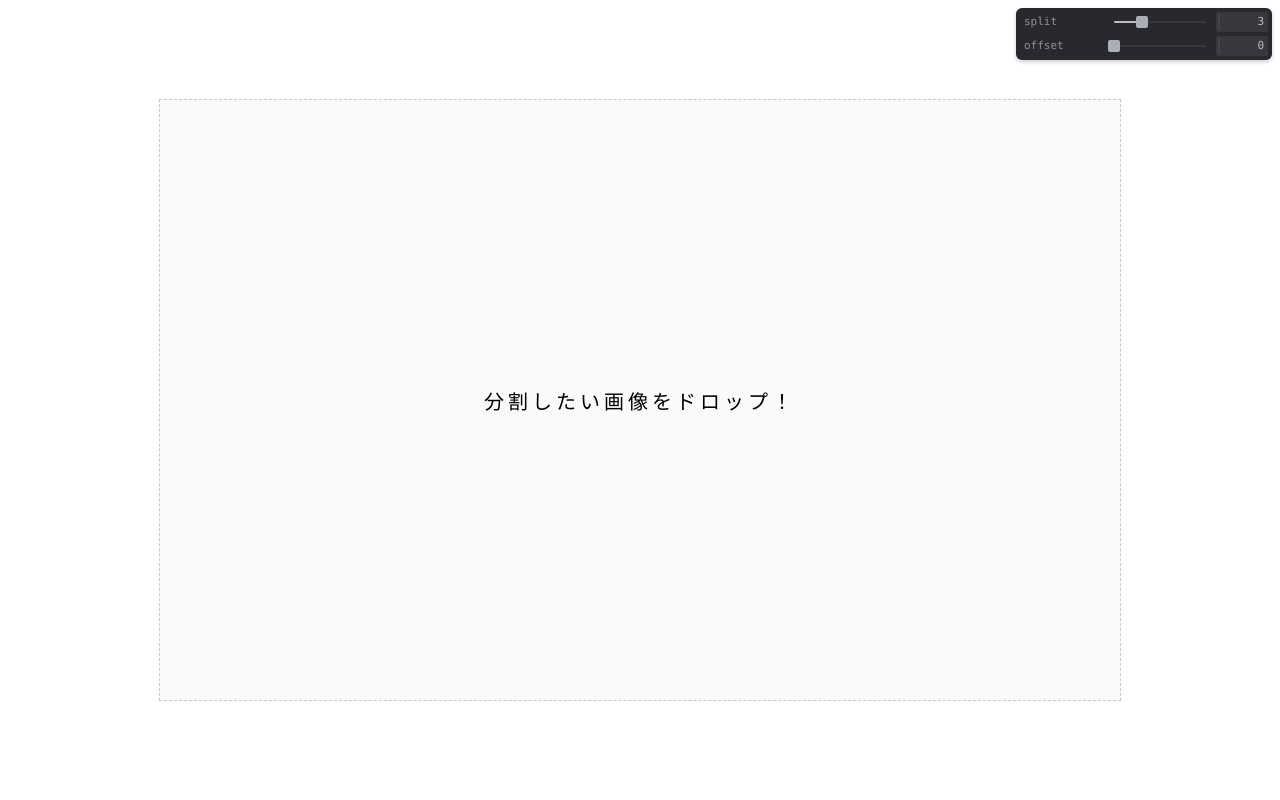
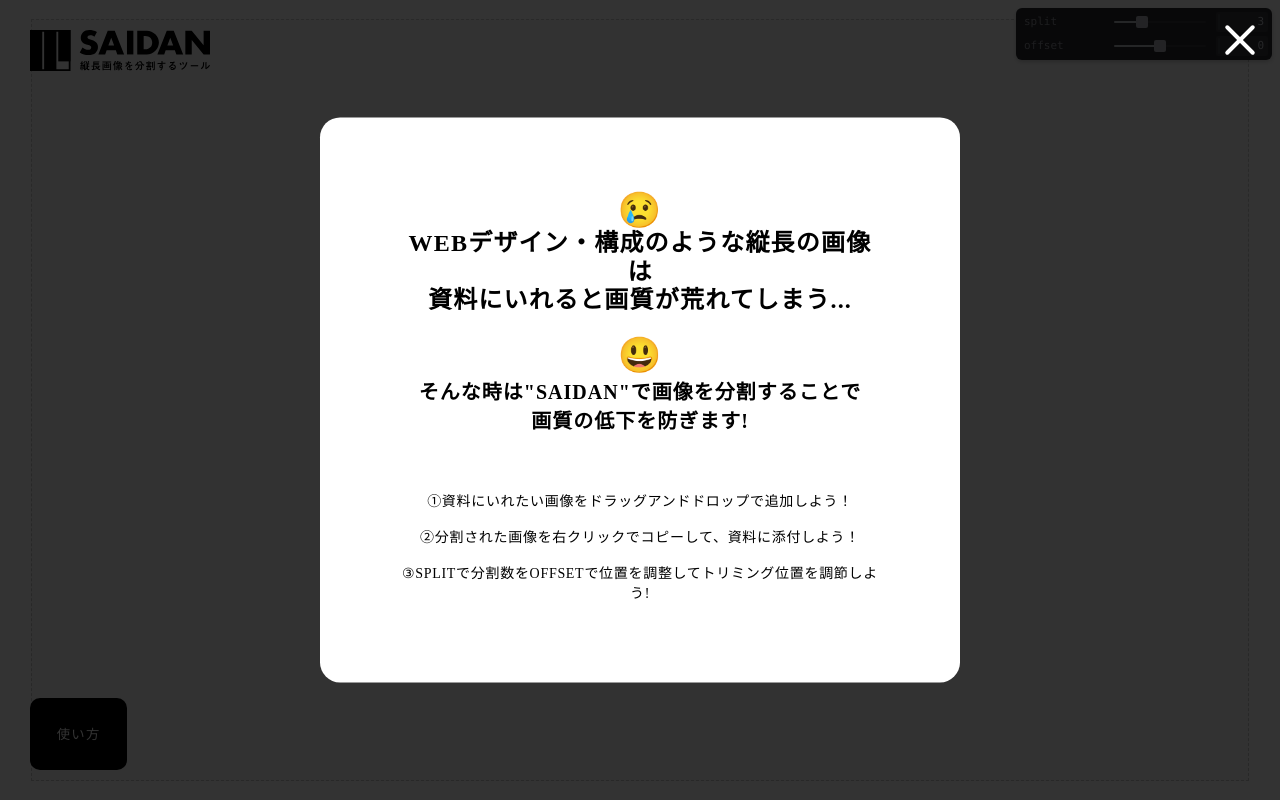
Before and after one commit to ma-suwa/SAIDAN, a plain HTML site: page 220401_SAIDAN/index.html in a window 1280 px wide. Drawn offline with Linux system fonts and the light colour scheme.

Commit message:
Add files via upload

```diff
--- a/220401_SAIDAN/index.html
+++ b/220401_SAIDAN/index.html
@@ -4,17 +4,40 @@
     <meta charset="UTF-8">
     <meta http-equiv="X-UA-Compatible" content="IE=edge">
     <meta name="viewport" content="width=device-width, initial-scale=1.0">
-    <title>画像を分割するオンラインツール</title>
+    <title>SAIDAN | 縦長画像を分割するツール</title>
     <link rel="stylesheet" href="style.css">
+    <link rel="stylesheet" href="modal.css">
     <script src="lib/tweakpane-3.0.8.min.js"></script>
     <script src="main.js"></script>
 </head>
 <body>
+    <h1 id="logo">
+        <img src ="assets/logo.svg" width="180"/>
+    </h1>
+
+    <button id="modalOpen" class="button">使い方</button>
+
+    <div id="easyModal" class="modal">
+    <span class="modalClose"></span>
+    <div class="modal-content">
+        <div class="modal-body">
+            <h2><span class="plus">😢</span><br>WEBデザイン・構成のような縦長の画像は<br>資料にいれると画質が荒れてしまう...</h2>
+            <h3><span class="plus">😃</span><br><strong>そんな時は"SAIDAN"で画像を分割することで<br>画質の低下を防ぎます!</strong></h3>
+            <p>①資料にいれたい画像をドラッグアンドドロップで追加しよう！</p>
+            <p>②分割された画像を右クリックでコピーして、資料に添付しよう！</p>
+            <p>③SPLITで分割数をOFFSETで位置を調整してトリミング位置を調節しよう!</p>
+        </div>
+    </div>
+    </div>
+
 
     <div id="container">
         <div id="imgBox"></div>
     </div>
 
     <div id="drop-zone"><p>分割したい画像をドロップ！</p></div>
+
+    <script src="modal.js"></script>
+
 </body>
 </html>
--- a/220401_SAIDAN/main.js
+++ b/220401_SAIDAN/main.js
@@ -20,7 +20,7 @@ function init(){
     }
   });
 
-  pane.addInput(PARAMS, 'offset',{min: 0, max: 2000, step: 1})
+  pane.addInput(PARAMS, 'offset',{min: -2000, max: 2000, step: 1})
   .on('change', (ev) => {
     if(ev.last){
       //img全削除
@@ -97,32 +97,31 @@ function saidan(image,split,offset){
         width:image.width,
         height:image.height/split
       }
-    const canvas= document.createElement('canvas')
-    canvas.width= sprite.width
-    canvas.height= sprite.height
+    const canvas = document.createElement('canvas');
+    canvas.width = sprite.width;
+    canvas.height = sprite.height;
 
     const context= canvas.getContext('2d')
-
+      //drawImage(image, sx, sy, sWidth, sHeight, dx, dy, dWidth, dHeight)
     for(let i=0; i*sprite.height < image.height; i++){
       for(let j=0; j*sprite.width < image.width; j++){
+
             context.drawImage(
               image,
               j*sprite.width,
-            i*sprite.height+offset,
+              i*sprite.height-offset*split,
               sprite.width,
-            sprite.height+offset,
+              sprite.height,
               0,
               0,
               sprite.width,
-            sprite.height+offset
+              sprite.height
             )
-
 
         let spriteElement = new Image();
         spriteElement.src = canvas.toDataURL('jpg');
         spriteElement.download = "sample.jpg";
-        // spriteElement.name = image.name + "";
-        console.log(spriteElement);
+
 
         document.querySelector('#imgBox').appendChild(spriteElement)
       }
--- /dev/null
+++ b/220401_SAIDAN/modal.css
@@ -0,0 +1,175 @@
+
+  button{
+      cursor: pointer;
+      outline: none;
+      border: none;
+  }
+
+    .button {
+      z-index: 1;
+      letter-spacing: 0.1em;
+      position: absolute;
+      bottom: 30px;
+      left: 30px;
+      background: #000;
+      color: #fff;
+      padding:2em;
+      border-radius: 10px;
+    }
+
+    .button:hover {
+      opacity: 0.5;
+    }
+
+    .modalClose {
+      position: fixed;
+      top: 20px;
+      right: 20px;
+    }
+
+    .modal {
+      z-index: 3;
+      position: fixed;
+      left: 0;
+      top: 0;
+      width: 100%;
+      height: 100%;
+      overflow: auto;
+      background-color: rgba(0,0,0,0.8);
+    }
+
+    .isOpen{
+      visibility: visible;
+      animation: fadeInEffect 0.1s ease-out forwards;
+    }
+
+    .isOpen > .modal-content {
+      opacity: 0;
+      animation: scaleInEffect 0.3s 0.1s forwards;
+    }
+
+    .isClose{
+      animation: fadeOutEffect 0.2s ease-out 0.4s forwards;
+    }
+
+    .isClose > .modal-content {
+      animation: scaleOutEffect 0.4s forwards;
+    }
+    .modal-content {
+      z-index: 4;
+      position: fixed;
+      left: 50%;
+      top: 50%;
+      transform: translate(-50%,-50%);
+      background-color: #FFFFFF;
+      border-radius: 20px;
+    }
+
+
+    @keyframes fadeInEffect{
+      from{
+        opacity: 0;
+      }
+      to{
+        opacity: 1;
+      }
+    }
+
+    @keyframes fadeOutEffect{
+      from{
+        opacity: 1;
+      }
+      to{
+        visibility: hidden;
+        opacity: 0;
+      }
+    }
+
+    @keyframes scaleInEffect{
+      0%{
+        opacity: 0;
+        transform: translate(-50%,-50%) scale(0);
+        animation-timing-function: cubic-bezier(0.36, 0, 0.66, -0.56);
+      }
+      66%{
+        opacity: 1;
+        transform: translate(-50%,-50%) scale(1.1);
+        animation-timing-function: linear;
+      }
+      83%{
+        opacity: 1;
+        transform: translate(-50%,-50%) scale(0.9);
+      }
+      100%{
+        opacity: 1;
+        transform: translate(-50%,-50%) scale(1);
+      }
+    }
+
+    @keyframes scaleOutEffect{
+      0%{
+        transform: translate(-50%,-50%) scale(1);
+      }
+      100%{
+        transform: translate(-50%,-50%) scale(0);
+      }
+    }
+
+    .modal-body {
+      padding: 5rem;
+      color: black;
+    }
+
+    .modal-body h2{
+      text-align: center;
+      line-height: 1.2em;
+      font-size: 24px;
+      letter-spacing: 0.05em;
+      color: black;
+    }
+    .modal-body h3{
+      padding-top: 1em;
+      padding-bottom: 2em;
+      text-align: center;
+      font-size: 20px;
+      letter-spacing: 0.05em;
+      color: black;
+    }
+
+    .modal-body p{
+      text-align: center;
+      padding-top: 1rem;
+      font-size: 14px;
+      letter-spacing: 0.05em;
+      color: black;
+    }
+
+    .plus{
+      font-size: 35px;
+    }
+
+  .modalClose {
+      margin: 0;
+      padding: 0;
+      border: 0;
+      background: none;
+      position: fixed;
+      width: 40px;
+      height: 40px;
+    }
+    .modalClose:before, .modalClose:after {
+      content: "";
+      position: absolute;
+      top: 18px;
+      left: 0;
+      right: 0;
+      height: 4px;
+      background: #FFFFFF;
+      border-radius: 4px;
+    }
+    .modalClose:before {
+      transform: rotate(45deg);
+    }
+    .modalClose:after {
+      transform: rotate(-45deg);
+    }
--- /dev/null
+++ b/220401_SAIDAN/modal.js
@@ -0,0 +1,27 @@
+const buttonOpen = document.getElementById('modalOpen');
+const modal = document.getElementById('easyModal');
+const modalContent =document.getElementsByClassName('modal-content')[0];
+const buttonClose = document.getElementsByClassName('modalClose')[0];
+
+//ボタンがクリックされた時
+buttonOpen.addEventListener('click', modalOpen);
+function modalOpen() {
+  modal.classList.add('isOpen');
+  modal.classList.remove('isClose');
+};
+
+//バツ印がクリックされた時
+buttonClose.addEventListener('click', modalClose);
+function modalClose() {
+  modal.classList.add('isClose');
+  modal.classList.remove('isOpen');
+};
+
+//モーダルコンテンツ以外がクリックされた時
+addEventListener('click', outsideClose);
+function outsideClose(e) {
+  if (e.target == modal) {
+  modal.classList.add('isClose');
+  modal.classList.remove('isOpen');
+  };
+};
--- a/220401_SAIDAN/style.css
+++ b/220401_SAIDAN/style.css
@@ -11,8 +11,14 @@
     align-items: center;
   }
 
+  #logo{
+    position: fixed;
+    top: 30px;
+    left: 30px;
+    z-index: 99;
+  }
+
  #imgBox {
-
     position: relative;
     display:flex;
     margin: 0 auto;
@@ -23,7 +29,6 @@
     background-color: #efefef;
     border: 1px dashed #cacaca;
     /*container内のwhite-spaceを無効化*/
-
   }
 
  #imgBox img{
@@ -41,8 +46,8 @@
     top: 50%;
     left: 50%;
     transform: translate(-50%,-50%);
-    width: 75vw;
-    height: 75vh;
+    width: 95vw;
+    height: 95vh;
     border: 1px dashed #cacaca;
     background-color: #FAFAFA;
   }
@@ -64,7 +69,3 @@
     letter-spacing: 0.2em;
     font-size: 20px;
   }
-
-  .tp-dfwv{
-    z-index: 4;
-  }
```
Also changed, not shown: 220401_SAIDAN/assets/logo.svg (added). Lines whose indentation alone changed are shown as unchanged.
